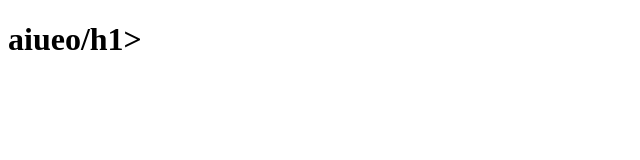
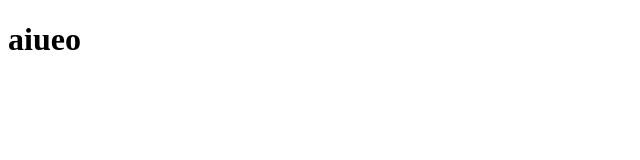
Before and after one commit to jinya-aderureak/jinya-aderureak.github.io, a plain HTML site: page index.html in a window 1280 px wide. Shown: the full height of the page, 0-640 px from the left. Drawn offline with Linux system fonts and the light colour scheme.

Commit message:
コメント

```diff
--- a/index.html
+++ b/index.html
@@ -7,7 +7,7 @@
   <title>Document</title>
 </head>
 <body>
-  <h1>aiueo/h1>
+  <h1>aiueo</h1>
   <form action="https://us-central1-web-design-809ef.cloudfunctions.net/contact" method="post">
     <!--| 学籍番号 | number | 非表示(hidden)項目で学籍番号を入力しておきます。-->
     <input type="hidden" name="number" value="X00000">
```
